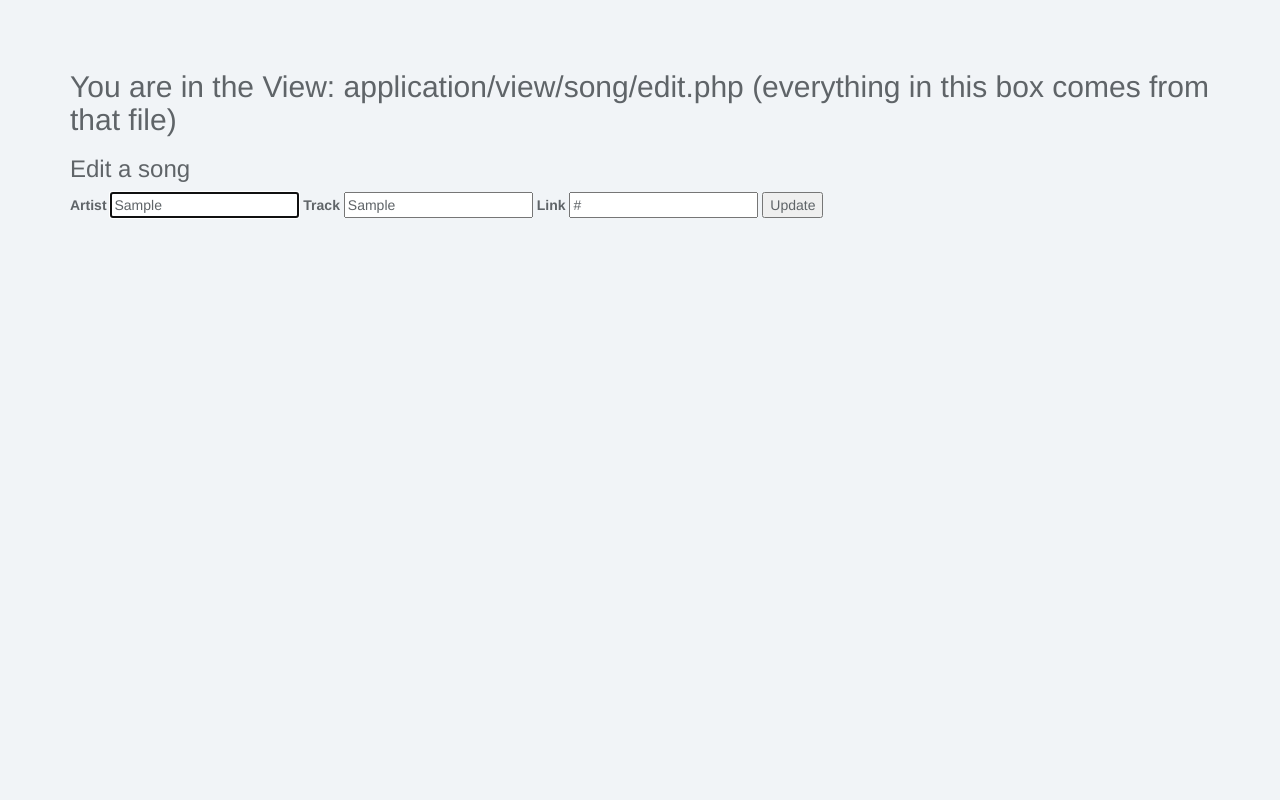
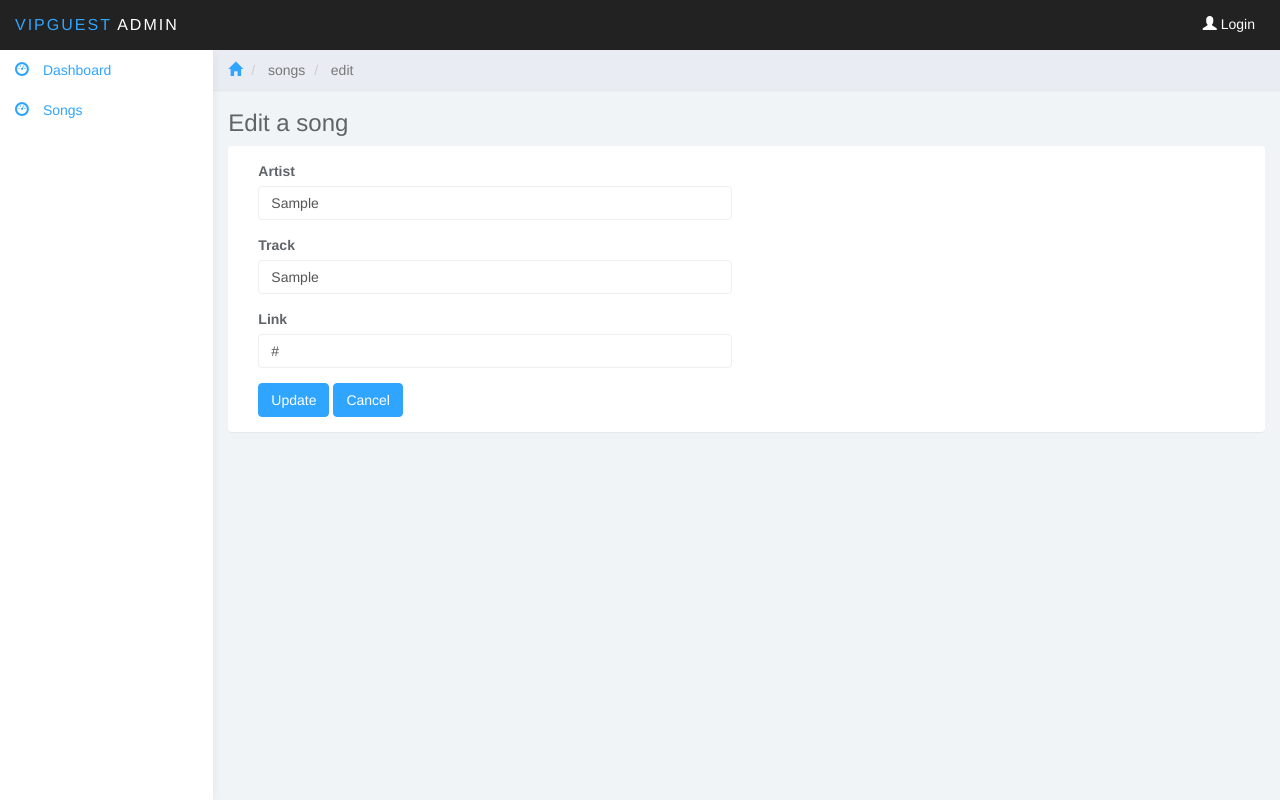
Before and after one commit to edwincastaneda/vipguest-mini, a PHP site: page /songs/editsong/1 in a window 1280 px wide. Run offline with PHP 8.4, Linux system fonts and the light colour scheme; tables that the repository leaves empty hold one stand-in row (values such as "Sample post"); some libraries are stand-ins or nearby versions.

Commit message:
arreglo el mantenimiento completo

```diff
--- a/application/controller/songs.php
+++ b/application/controller/songs.php
@@ -21,24 +21,28 @@ class Songs extends Controller {
         if (isset($_POST["submit_add_song"])) {
             $this->song->addSong($_POST["artist"], $_POST["track"], $_POST["link"], $_COOKIE["user_id"]);
         }
-        header('location: ' . URL . 'songs/index');
+        header('location: ' . URL . 'songs');
     }
 
     public function deleteSong($song_id) {
         if (isset($song_id)) {
             $this->song->deleteSong($song_id);
         }
-        header('location: ' . URL . 'songs/index');
+        header('location: ' . URL . 'songs');
     }
 
     public function editSong($song_id) {
+
         if (isset($song_id)) {
             $song = $this->song->getSong($song_id);
             require APP . 'view/_templates/header.php';
+            require APP . 'view/_templates/nav.php';
+            require APP . 'view/_templates/sidebar.php';
             require APP . 'view/songs/edit.php';
             require APP . 'view/_templates/footer.php';
+
         } else {
-            header('location: ' . URL . 'songs/index');
+            header('location: ' . URL . 'songs');
         }
     }
 
@@ -46,7 +50,7 @@ class Songs extends Controller {
         if (isset($_POST["submit_update_song"])) {
             $this->song->updateSong($_POST["artist"], $_POST["track"], $_POST["link"], $_POST['song_id']);
         }
-        header('location: ' . URL . 'songs/index');
+        header('location: ' . URL . 'songs');
     }
 
     public function ajaxGetStats() {
--- a/application/view/_templates/sidebar.php
+++ b/application/view/_templates/sidebar.php
@@ -1,8 +1,10 @@
+<?php
 
+?>
 <div id="sidebar-collapse" class="col-sm-3 col-lg-2 sidebar">
     <ul class="nav menu">
         <li class="<?php if ($_GET['url'] == "dashboard") echo "active"; ?>"><a href="<?php echo URL; ?>dashboard"><span class="glyphicon glyphicon-dashboard"></span> Dashboard</a></li>
-        <li class="<?php if ($_GET['url'] == "songs") echo "active"; ?>"><a href="<?php echo URL; ?>songs"><span class="glyphicon glyphicon-dashboard"></span> Songs</a></li>
+        <li class="<?php if ((isset($_GET['url']) && $_GET['url']== "songs") || (isset($_POST['url']) && $_POST['url']== "songs")) echo "active"; ?>"><a href="<?php echo URL; ?>songs"><span class="glyphicon glyphicon-dashboard"></span> Songs</a></li>
     <!--<li><a href="panels.html"><span class="glyphicon glyphicon-info-sign"></span> Alerts &amp; Panels</a></li>
         <li class="parent ">
             <a href="#">
--- a/application/view/songs/edit.php
+++ b/application/view/songs/edit.php
@@ -1,17 +1,43 @@
-<div class="container">
-    <h2>You are in the View: application/view/song/edit.php (everything in this box comes from that file)</h2>
-    <!-- add song form -->
-    <div>
+<div class="col-sm-9 col-sm-offset-3 col-lg-10 col-lg-offset-2 main">
+    <div class="row">
+        <ol class="breadcrumb">
+            <li><a href="/"><span class="glyphicon glyphicon-home"></span></a></li>
+            <li class="active"> songs </li>
+            <li class="active"> edit </li>
+        </ol>
+    </div>
+    <div class="row">
+        <div class="col-lg-12">
             <h3>Edit a song</h3>
-        <form action="<?php echo URL; ?>songs/updatesong" method="POST">
+        </div>
+    </div>
+    <div class="row">
+        <div class="col-lg-12">
+            <div class="panel panel-default">
+                <div class="panel-body">
+                    <div class="col-md-6">
+                        <form role="form" action="<?php echo URL; ?>songs/updatesong" method="POST">
+
+                            <div class="form-group">
                                 <label>Artist</label>
-            <input autofocus type="text" name="artist" value="<?php echo htmlspecialchars($song->artist, ENT_QUOTES, 'UTF-8'); ?>" required />
+                                <input type="text" name="artist" class="form-control" value="<?php echo htmlspecialchars($song->artist, ENT_QUOTES, 'UTF-8'); ?>" required/>
+                            </div>
+                            <div class="form-group">
                                 <label>Track</label>
-            <input type="text" name="track" value="<?php echo htmlspecialchars($song->track, ENT_QUOTES, 'UTF-8'); ?>" required />
+                                <input type="text" name="track" class="form-control" value="<?php echo htmlspecialchars($song->track, ENT_QUOTES, 'UTF-8'); ?>" required/>
+                            </div>
+                            <div class="form-group">
                                 <label>Link</label>
-            <input type="text" name="link" value="<?php echo htmlspecialchars($song->link, ENT_QUOTES, 'UTF-8'); ?>" />
+                                <input type="text" name="link" class="form-control" value="<?php echo htmlspecialchars($song->link, ENT_QUOTES, 'UTF-8'); ?>"/>
                                 <input type="hidden" name="song_id" value="<?php echo htmlspecialchars($song->id, ENT_QUOTES, 'UTF-8'); ?>" />
-            <input type="submit" name="submit_update_song" value="Update" />
+                            </div>
+                            <button type="submit" class="btn btn-primary" name="submit_update_song"  >Update</button>
+                            <a href="<?php echo URL; ?>songs" class="btn btn-primary" >Cancel</a>
                         </form>
                     </div>
+
                 </div>
+            </div>
+        </div>
+    </div>
+</div>
--- a/public/css/styles.css
+++ b/public/css/styles.css
@@ -570,7 +570,7 @@ a.bg-danger:hover {
 .sidebar ul.nav .active > a:focus, .sidebar ul.nav li.parent a.active:focus {
 	color: #fff;
 	background-color: #30a5ff;
-}*/
+}
 
 .sidebar ul.nav ul,
 .sidebar ul.nav ul li {
@@ -800,8 +800,8 @@ h1.page-header {
 }
 
 .chat .panel-body {
-	overflow-y: scroll;
-	height: 300px;
+	overflow-y: auto;
+	/*height: 300px;*/
 }
 
 .chat-body small {
```
Also changed, not shown: application/view/dashboard/index.php (+5 -5 lines), application/view/songs/index.php (+11 -9 lines). Lines whose indentation alone changed are shown as unchanged.
